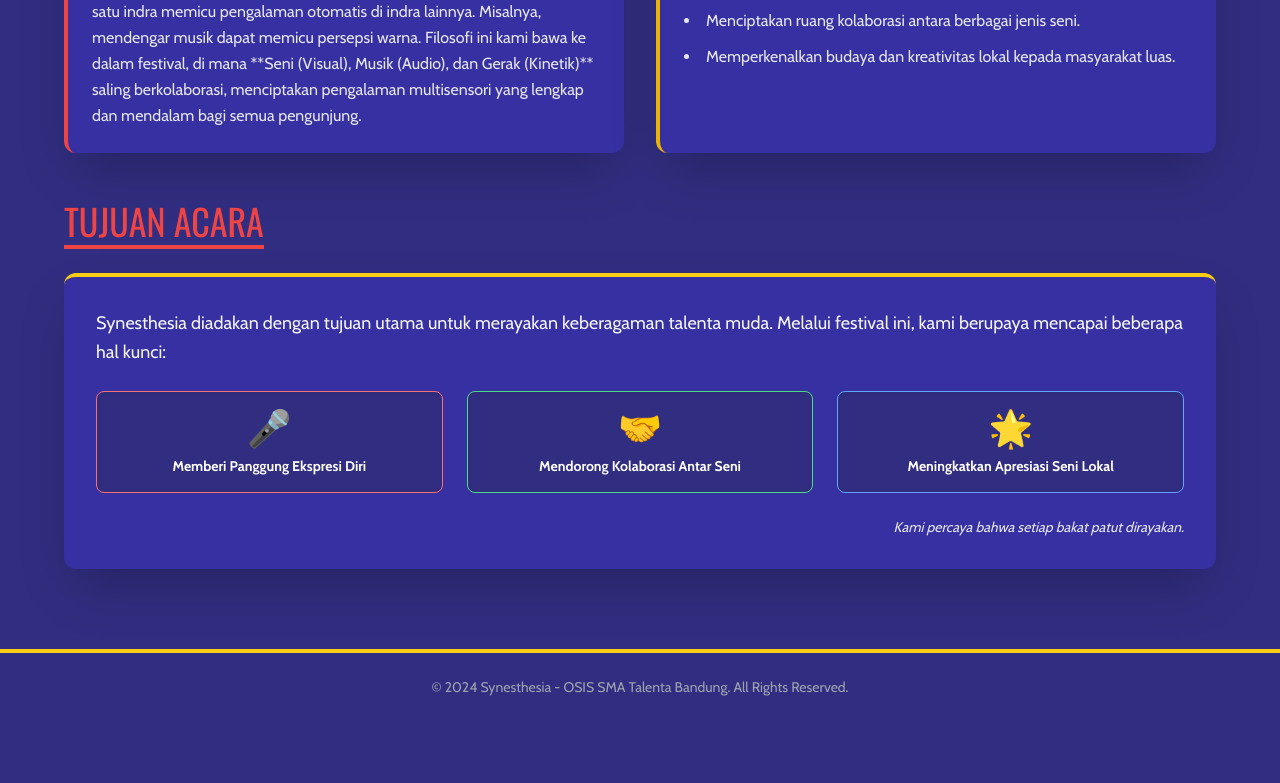
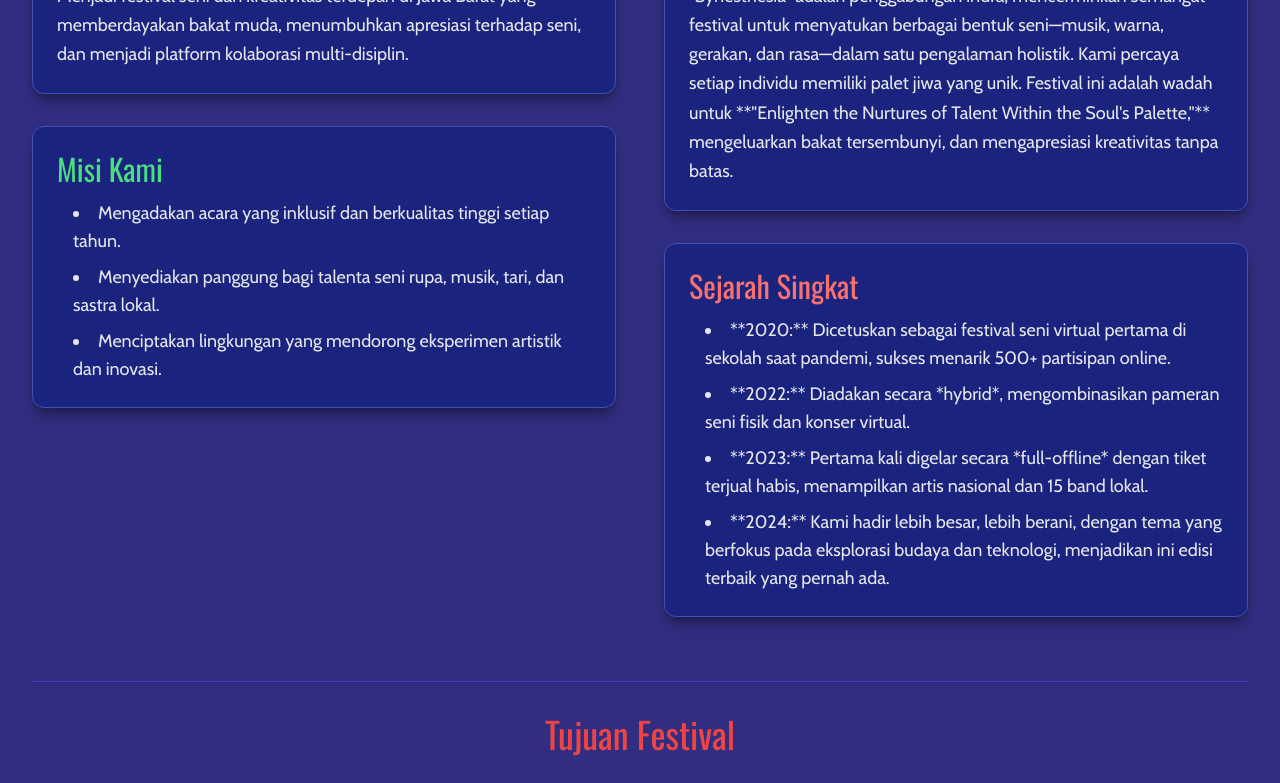
Before and after one commit to kleee21/synes, a plain HTML site: page latar-belakang.html in a window 1280 px wide. Shown: the part 631-1414 px from the top of the page. Before the commit the page ends 1352 px from the top, so only its background shows below. Drawn offline with nearby package versions, Linux system fonts and the light colour scheme.

Commit message:
Update latar-belakang.html

```diff
--- a/latar-belakang.html
+++ b/latar-belakang.html
@@ -33,63 +33,78 @@
         </div>
     </nav>
 
-    <header class="pt-32 pb-16 section-bg-dark-blue text-center">
-        <img src="assets/logo-synes.png" alt="Synesthesia Logo" class="w-20 h-auto mx-auto mb-4 opacity-0 animate-logo-fade-in" style="animation-delay: 0.5s;">
-        <h1 class="text-6xl md:text-8xl font-bungee text-red-500 title-shadow tracking-wider opacity-0 animate-title-fade-in" style="animation-delay: 0.2s;">LATAR BELAKANG</h1>
-        <p class="text-xl text-yellow-400 mt-2 opacity-0 animate-subtitle-fade-in" style="animation-delay: 0.8s;">Mengapa Synesthesia hadir, dan apa tujuan kami?</p>
+    <header class="pt-24 pb-16 section-bg-dark-blue text-center header-page">
+        <img src="assets/logo-synes.png" alt="Synesthesia Logo" class="w-20 h-auto mx-auto mb-4" style="opacity: 0; animation: fadeInSlideUp 0.6s ease-out 0.2s forwards;">
+        <h1 class="text-6xl md:text-8xl font-bungee text-red-500 title-shadow tracking-wider" style="opacity: 0; animation: fadeInSlideUp 0.6s ease-out 0.4s forwards;">LATAR BELAKANG</h1>
+        <p class="text-xl text-yellow-400 mt-2" style="opacity: 0; animation: fadeInSlideUp 0.6s ease-out 0.6s forwards;">Filosofi, Visi, Misi, dan Sejarah Festival</p>
     </header>
 
-    <section class="py-20 px-4 md:px-8 bg-indigo-900">
-        <div class="max-w-6xl mx-auto">
+    <section class="py-16 px-4 md:px-8 bg-indigo-900 page-content-fade-in content-start-offset">
+        <div class="max-w-7xl mx-auto grid lg:grid-cols-2 gap-12">
 
-            <h2 class="text-4xl font-bungee text-yellow-400 mb-6 border-b-4 border-yellow-400 inline-block pb-1 page-content-fade-in" style="animation-delay: 1.0s;">FILOSOFI SYNESTHESIA</h2>
+            <div class="space-y-8">
+                 <h2 class="text-4xl font-bungee text-center text-yellow-400 mb-6 border-b-4 border-yellow-400 inline-block px-4 pb-2 mx-auto block w-fit">Visi & Misi</h2>
 
-            <div class="grid md:grid-cols-2 gap-8 page-content-fade-in" style="animation-delay: 1.2s;">
-                <div class="bg-indigo-800 p-6 rounded-xl shadow-2xl border-l-4 border-red-500 transition duration-300 hover:shadow-red-500/50">
-                    <h3 class="text-2xl font-bungee text-red-500 mb-3">Apa itu Synesthesia?</h3>
-                    <p class="text-gray-200 leading-relaxed">
-                        Secara harfiah, Synesthesia adalah kondisi neurologis di mana stimulasi dari satu indra memicu pengalaman otomatis di indra lainnya. Misalnya, mendengar musik dapat memicu persepsi warna.
-                        Filosofi ini kami bawa ke dalam festival, di mana **Seni (Visual), Musik (Audio), dan Gerak (Kinetik)** saling berkolaborasi, menciptakan pengalaman multisensori yang lengkap dan mendalam bagi semua pengunjung.
+                 <div class="card-content-feature p-6">
+                     <h3 class="text-3xl font-bungee text-red-400 mb-3">Visi Kami</h3>
+                     <p class="text-lg text-gray-200 leading-relaxed">
+                         Menjadi festival seni dan kreativitas terdepan di Jawa Barat yang memberdayakan bakat muda, menumbuhkan apresiasi terhadap seni, dan menjadi platform kolaborasi multi-disiplin.
                      </p>
                  </div>
 
-                <div class="bg-indigo-800 p-6 rounded-xl shadow-2xl border-l-4 border-yellow-500 transition duration-300 hover:shadow-yellow-500/50">
-                    <h3 class="text-2xl font-bungee text-yellow-500 mb-3">Visi Kami</h3>
-                    <ul class="space-y-3 text-gray-200 list-disc list-inside">
-                        <li>Menjadi wadah utama ekspresi seni dan bakat siswa/i SMA Talenta.</li>
-                        <li>Menciptakan ruang kolaborasi antara berbagai jenis seni.</li>
-                        <li>Memperkenalkan budaya dan kreativitas lokal kepada masyarakat luas.</li>
+                 <div class="card-content-feature p-6">
+                     <h3 class="text-3xl font-bungee text-green-400 mb-3">Misi Kami</h3>
+                     <ul class="list-disc list-inside text-lg text-gray-200 space-y-2 pl-4">
+                         <li>Mengadakan acara yang inklusif dan berkualitas tinggi setiap tahun.</li>
+                         <li>Menyediakan panggung bagi talenta seni rupa, musik, tari, dan sastra lokal.</li>
+                         <li>Menciptakan lingkungan yang mendorong eksperimen artistik dan inovasi.</li>
                      </ul>
                  </div>
             </div>
 
-            <div class="h-12"></div>
+            <div class="space-y-8">
+                <h2 class="text-4xl font-bungee text-center text-yellow-400 mb-6 border-b-4 border-yellow-400 inline-block px-4 pb-2 mx-auto block w-fit">Filosofi & Sejarah</h2>
 
-            <h2 class="text-4xl font-bungee text-red-500 mb-6 border-b-4 border-red-500 inline-block pb-1 page-content-fade-in" style="animation-delay: 1.4s;">TUJUAN ACARA</h2>
+                <div class="card-content-feature p-6">
+                    <h3 class="text-3xl font-bungee text-blue-400 mb-3">Filosofi Synesthesia</h3>
+                    <p class="text-lg text-gray-200 leading-relaxed">
+                        "Synesthesia" adalah penggabungan indra, mencerminkan semangat festival untuk menyatukan berbagai bentuk seni—musik, warna, gerakan, dan rasa—dalam satu pengalaman holistik. Kami percaya setiap individu memiliki palet jiwa yang unik. Festival ini adalah wadah untuk **"Enlighten the Nurtures of Talent Within the Soul's Palette,"** mengeluarkan bakat tersembunyi, dan mengapresiasi kreativitas tanpa batas.
+                    </p>
+                </div>
 
-            <div class="bg-indigo-800 p-8 rounded-xl shadow-2xl border-t-4 border-yellow-400 page-content-fade-in" style="animation-delay: 1.6s;">
-                <p class="text-lg text-gray-100 mb-6 leading-relaxed">
-                    Synesthesia diadakan dengan tujuan utama untuk merayakan keberagaman talenta muda. Melalui festival ini, kami berupaya mencapai beberapa hal kunci:
-                </p>
+                <div class="card-content-feature p-6">
+                    <h3 class="text-3xl font-bungee text-red-400 mb-3">Sejarah Singkat</h3>
+                    <ul class="list-disc list-inside text-lg text-gray-200 space-y-2 pl-4">
+                        <li>**2020:** Dicetuskan sebagai festival seni virtual pertama di sekolah saat pandemi, sukses menarik 500+ partisipan online.</li>
+                        <li>**2022:** Diadakan secara *hybrid*, mengombinasikan pameran seni fisik dan konser virtual.</li>
+                        <li>**2023:** Pertama kali digelar secara *full-offline* dengan tiket terjual habis, menampilkan artis nasional dan 15 band lokal.</li>
+                        <li>**2024:** Kami hadir lebih besar, lebih berani, dengan tema yang berfokus pada eksplorasi budaya dan teknologi, menjadikan ini edisi terbaik yang pernah ada.</li>
+                    </ul>
+                </div>
+           </div>
+        </div>
+
+        <div class="max-w-7xl mx-auto mt-16 pt-8 border-t border-indigo-700">
+            <h2 class="text-4xl font-bungee text-center text-red-500 mb-8">Tujuan Festival</h2>
             <div class="grid md:grid-cols-3 gap-6">
-                    <div class="text-center p-4 bg-indigo-900 rounded-lg shadow-inner border border-red-400">
+                <div class="text-center p-4 bg-indigo-800 rounded-lg shadow-inner border border-red-400">
                     <span class="text-4xl text-yellow-400 block mb-2">🎤</span>
-                        <p class="font-bold text-sm text-white">Memberi Panggung Ekspresi Diri</p>
+                    <p class="font-bold text-lg text-white">Memberi Panggung Ekspresi Diri</p>
                 </div>
-                    <div class="text-center p-4 bg-indigo-900 rounded-lg shadow-inner border border-green-400">
+                <div class="text-center p-4 bg-indigo-800 rounded-lg shadow-inner border border-green-400">
                     <span class="text-4xl text-yellow-400 block mb-2">🤝</span>
-                        <p class="font-bold text-sm text-white">Mendorong Kolaborasi Antar Seni</p>
+                    <p class="font-bold text-lg text-white">Mendorong Kolaborasi Antar Seni</p>
                 </div>
-                    <div class="text-center p-4 bg-indigo-900 rounded-lg shadow-inner border border-blue-400">
+                <div class="text-center p-4 bg-indigo-800 rounded-lg shadow-inner border border-blue-400">
                     <span class="text-4xl text-yellow-400 block mb-2">🌟</span>
-                        <p class="font-bold text-sm text-white">Meningkatkan Apresiasi Seni Lokal</p>
+                    <p class="font-bold text-lg text-white">Meningkatkan Apresiasi Seni Lokal</p>
                 </div>
             </div>
             <p class="text-gray-200 mt-6 text-sm italic text-right">
                 Kami percaya bahwa setiap bakat patut dirayakan.
             </p>
         </div>
-        </div>
+
     </section>
 
     <footer class="bg-indigo-900 p-6 text-center border-t-4 border-yellow-400">
```
Lines whose indentation alone changed are shown as unchanged.
